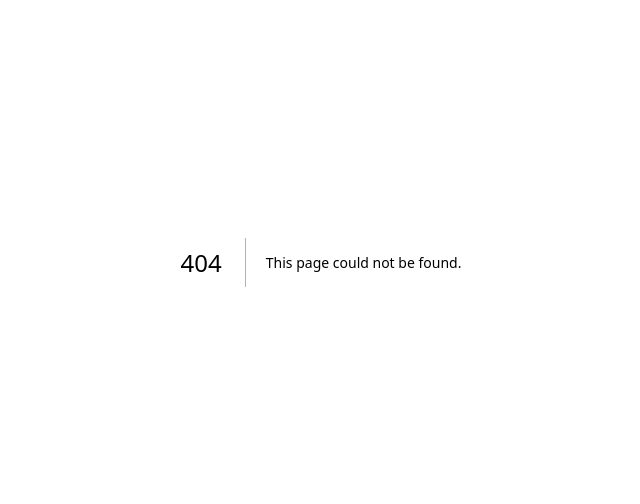
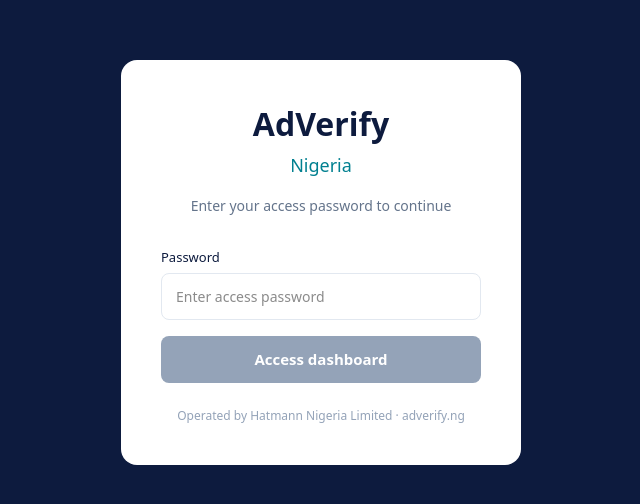
Before and after one commit to whitedalhatu/adverify-dashboard, a Next.js app: page /login in a window 1280 px wide. Before the commit this address had no page. Shown: the part 138-642 px from the top of the page, without its empty margins (319-959 px from the left). Built offline with nearby package versions, Linux system fonts and the light colour scheme.

Commit message:
Add login page and password gate

```diff
--- /dev/null
+++ b/app/login/page.tsx
@@ -0,0 +1,72 @@
+'use client'
+import { useState, Suspense } from 'react'
+import { useRouter, useSearchParams } from 'next/navigation'
+
+function LoginForm() {
+  const [password, setPassword] = useState('')
+  const [error, setError] = useState('')
+  const [loading, setLoading] = useState(false)
+  const router = useRouter()
+  const params = useSearchParams()
+  const from = params.get('from') || '/dashboard'
+
+  async function handleLogin() {
+    if (!password) return
+    setLoading(true)
+    setError('')
+    const res = await fetch('/api/auth', {
+      method: 'POST',
+      headers: { 'Content-Type': 'application/json' },
+      body: JSON.stringify({ password }),
+    })
+    if (res.ok) {
+      router.push(from)
+    } else {
+      setError('Incorrect password. Please try again.')
+      setLoading(false)
+    }
+  }
+
+  return (
+    <div style={{ fontFamily: 'system-ui', background: '#0D1B3E', minHeight: '100vh', display: 'flex', alignItems: 'center', justifyContent: 'center' }}>
+      <div style={{ background: 'white', borderRadius: 16, padding: '2.5rem', width: '100%', maxWidth: 400, margin: '0 1rem' }}>
+        <div style={{ textAlign: 'center', marginBottom: 32 }}>
+          <div style={{ fontSize: 32, fontWeight: 800, color: '#0D1B3E', marginBottom: 4 }}>AdVerify</div>
+          <div style={{ fontSize: 18, color: '#028090', marginBottom: 16 }}>Nigeria</div>
+          <div style={{ fontSize: 14, color: '#64748B' }}>Enter your access password to continue</div>
+        </div>
+
+        <div style={{ marginBottom: 16 }}>
+          <label style={{ fontSize: 13, fontWeight: 500, color: '#0D1B3E', display: 'block', marginBottom: 6 }}>Password</label>
+          <input
+            type="password"
+            value={password}
+            onChange={e => setPassword(e.target.value)}
+            onKeyDown={e => e.key === 'Enter' && handleLogin()}
+            placeholder="Enter access password"
+            autoFocus
+            style={{ width: '100%', padding: '12px 14px', borderRadius: 8, border: error ? '1px solid #EF4444' : '1px solid #E2E8F0', fontSize: 14, outline: 'none', boxSizing: 'border-box' }}
+          />
+          {error && <div style={{ fontSize: 12, color: '#EF4444', marginTop: 6 }}>{error}</div>}
+        </div>
+
+        <button onClick={handleLogin} disabled={loading || !password}
+          style={{ width: '100%', background: loading || !password ? '#94A3B8' : '#028090', color: 'white', border: 'none', borderRadius: 8, padding: '12px', fontSize: 15, fontWeight: 600, cursor: loading || !password ? 'not-allowed' : 'pointer' }}>
+          {loading ? 'Checking...' : 'Access dashboard'}
+        </button>
+
+        <div style={{ textAlign: 'center', marginTop: 24, fontSize: 12, color: '#94A3B8' }}>
+          Operated by Hatmann Nigeria Limited · adverify.ng
+        </div>
+      </div>
+    </div>
+  )
+}
+
+export default function Login() {
+  return (
+    <Suspense fallback={<div style={{ background: '#0D1B3E', minHeight: '100vh' }} />}>
+      <LoginForm />
+    </Suspense>
+  )
+}
```
